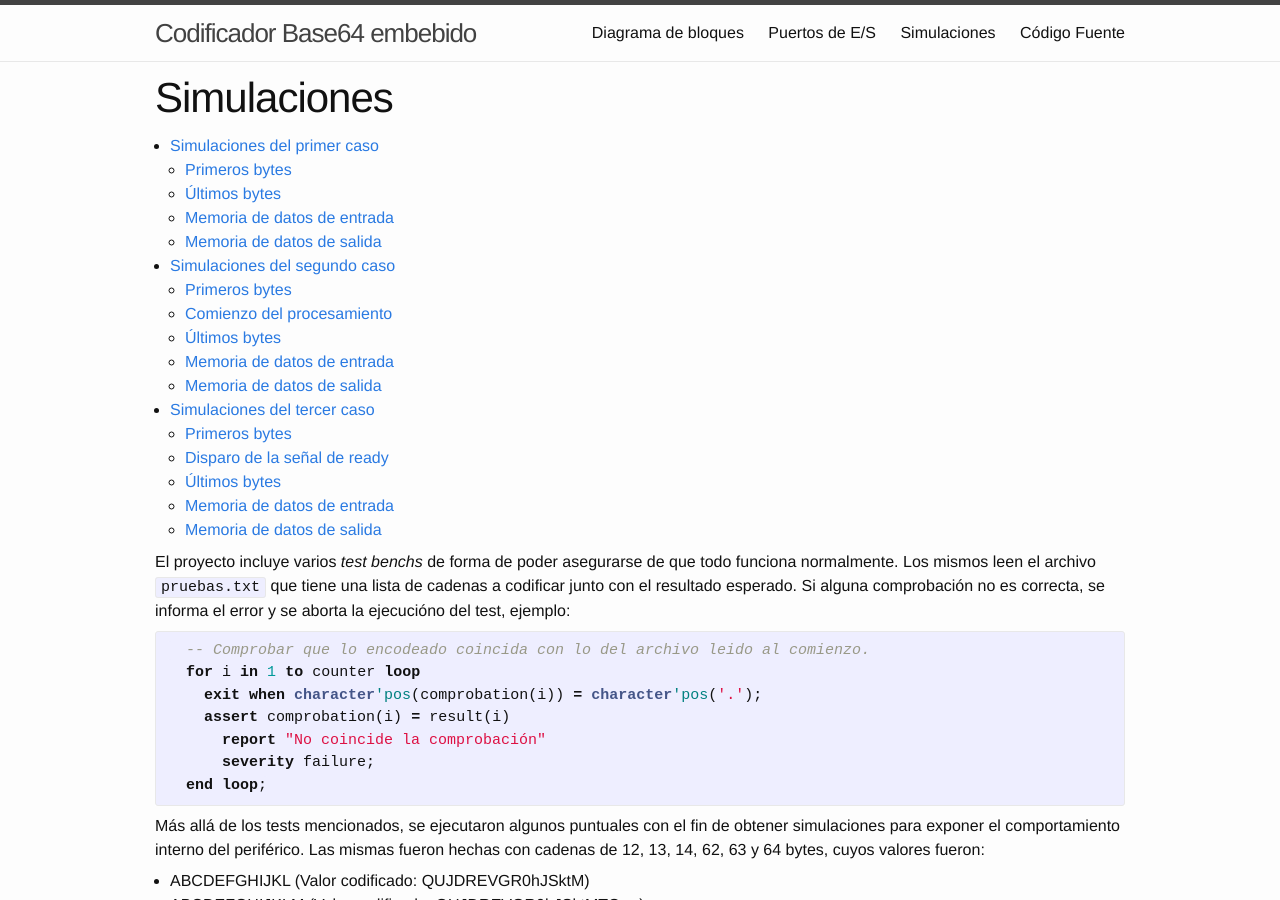
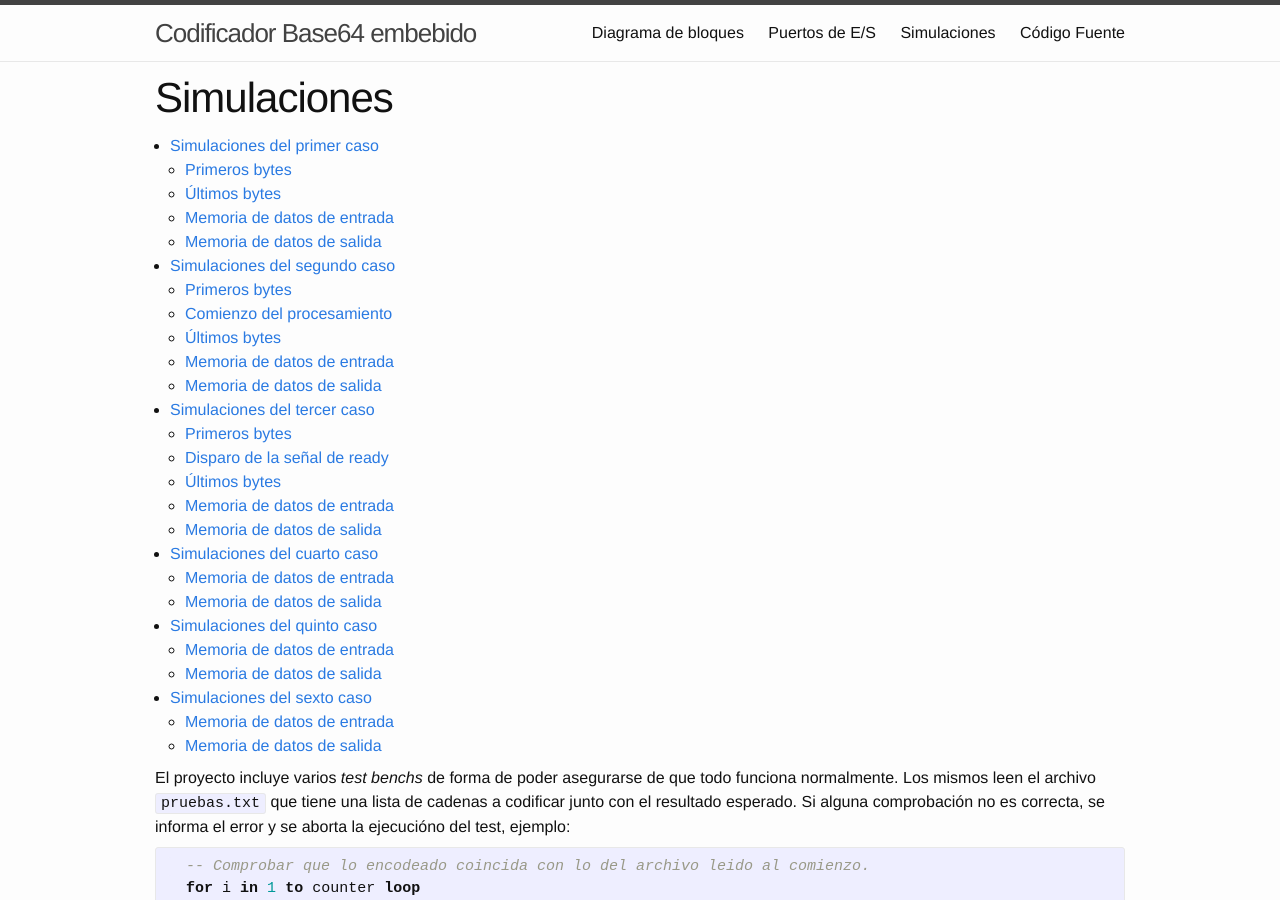
Before and after one commit to szaffarano/b64_encoder, a Jekyll site: the page built from 03simulacion.md, in a window 1280 px wide and 900 px high. Built offline with Jekyll 4.4.1, drawn with Linux system fonts in a browser that asks for light colours; some of the changed text lies outside the part shown.

Commit message:
Agrega estado de la memoria en los ultimos casos de pruebas

```diff
--- a/03simulacion.md
+++ b/03simulacion.md
@@ -104,3 +104,33 @@
 ### Memoria de datos de salida
 
 {% include image.html src="../assets/mem/14_result.png" width="80%" %}
+
+## Simulaciones del cuarto caso
+
+### Memoria de datos de entrada
+
+{% include image.html src="../assets/mem/62_buffer.png" width="80%" %}
+
+### Memoria de datos de salida
+
+{% include image.html src="../assets/mem/62_result.png" width="80%" %}
+
+## Simulaciones del quinto caso
+
+### Memoria de datos de entrada
+
+{% include image.html src="../assets/mem/63_buffer.png" width="80%" %}
+
+### Memoria de datos de salida
+
+{% include image.html src="../assets/mem/63_result.png" width="80%" %}
+
+## Simulaciones del sexto caso
+
+### Memoria de datos de entrada
+
+{% include image.html src="../assets/mem/64_buffer.png" width="80%" %}
+
+### Memoria de datos de salida
+
+{% include image.html src="../assets/mem/64_result.png" width="80%" %}
```
